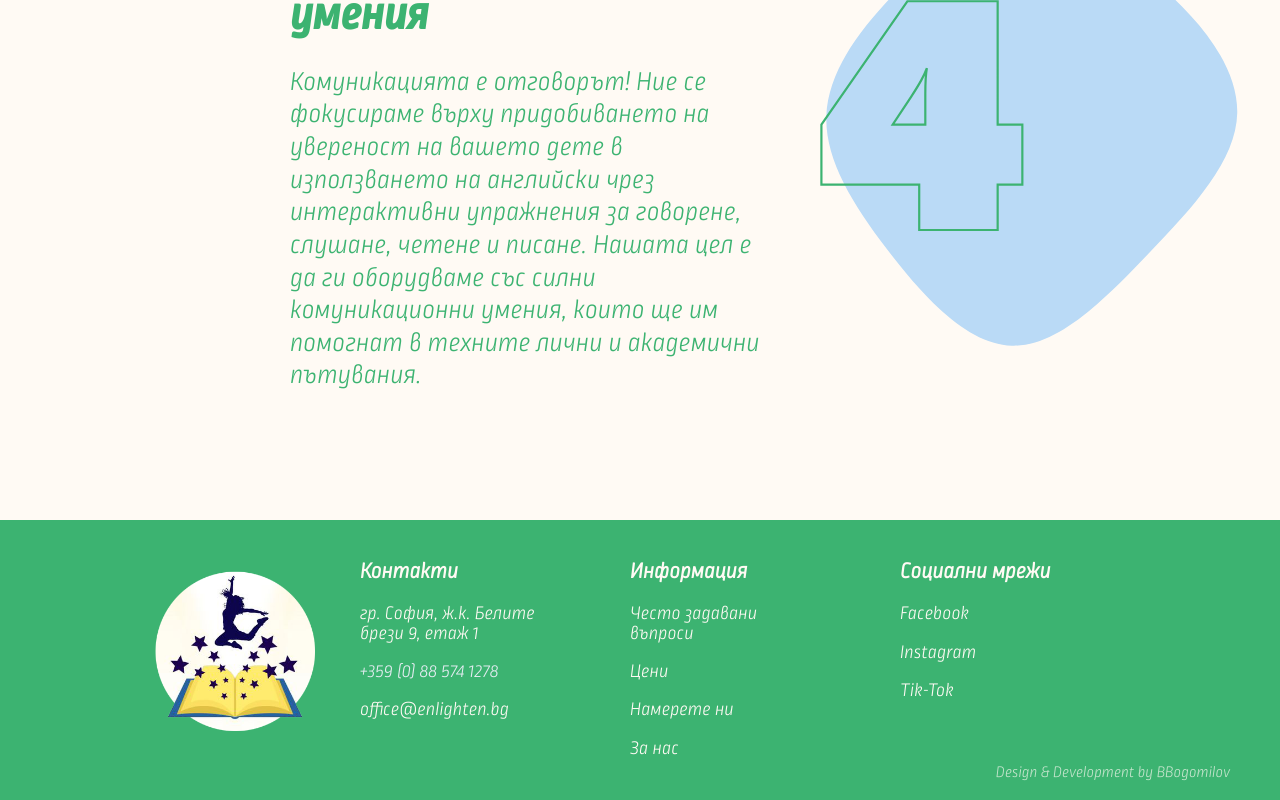
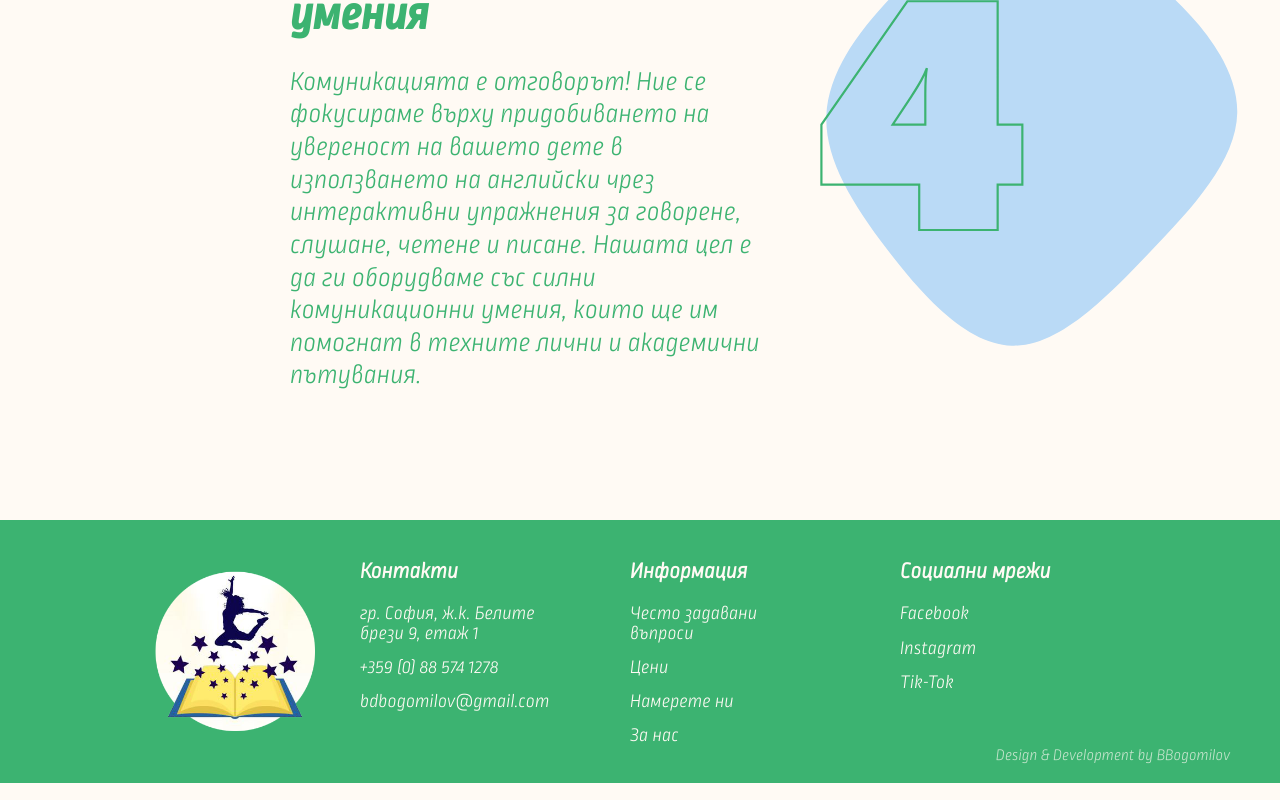
Before and after one commit to bbogomilov1/enlighten, a React (Create React App) app: page / in a window 1280 px wide. Shown: the part 3502-4302 px from the top of the page. Built offline with nearby package versions, Linux system fonts and the light colour scheme.

Commit message:
small changes in footer

```diff
--- a/src/components/Footer.js
+++ b/src/components/Footer.js
@@ -17,15 +17,15 @@ function Footer() {
             <h3>{t("contact us")}</h3>
             <p>{t("Sofia, g.k. Belite brezi 9, 1st floor")} </p>
             <a href="tel:+359 885 741 278">+359 (0) 88 574 1278</a>
-            <p>office@enlighten.bg</p>
+            <a href="mailto:bdbogomilov@gmail.com">bdbogomilov@gmail.com</a>
           </div>
 
           <div className={styles.footerSection}>
             <h3>{t("Information")}</h3>
             <p>{t("F.A.Q.")}</p>
             <p>{t("Prices")}</p>
-            <p>{t("Find us")}</p>
-            <p>{t("about us")}</p>
+            <a href="/contact-us">{t("Find us")}</a>
+            <a href="/about-us">{t("about us")}</a>
           </div>
 
           <div className={styles.footerSection}>
--- a/src/components/Footer.module.css
+++ b/src/components/Footer.module.css
@@ -21,10 +21,15 @@
   width: 40%;
 }
 
+.footerSection p {
+  margin: 15px 0px;
+}
+
 .footerSection a {
   text-decoration: none;
-  color: #e4ecf1;
-  padding: 20px 0px;
+  color: #fffaf4;
+  margin: 15px 0px;
+  display: block;
 }
 
 .logoContainer {
```
